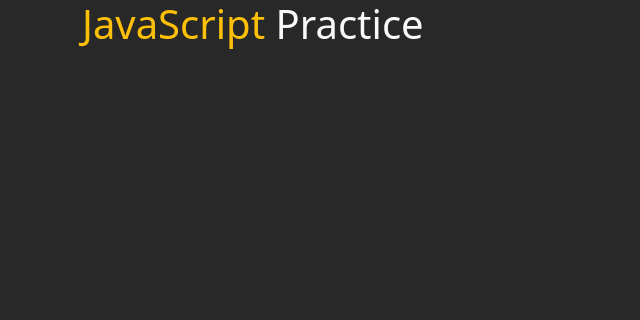
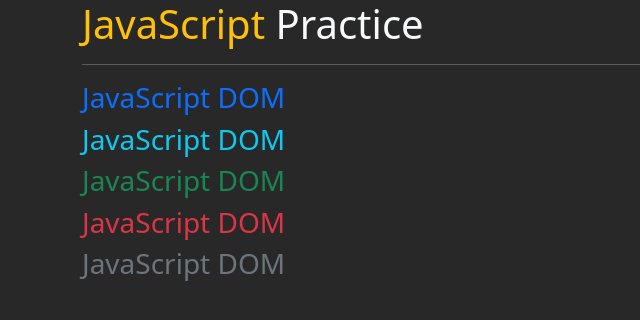
Before and after one commit to amirmohammadhassanabadi/javaScript-TopLearn, a website: page index.html in a window 1280 px wide. Shown: the whole page, without its empty margins (0-640 px from the left). Drawn offline with nearby package versions, Linux system fonts and the light colour scheme.

Commit message:
session 8 - 4

```diff
--- a/JS/index.js
+++ b/JS/index.js
@@ -1,30 +1,9 @@
-function x(a, b) {
-    if (a === undefined) {
-        a = 1;
-    }
-    if (b === undefined) {
-        b = 2;
-    }
-    return a + b;
-}
-console.log(x());
+document.getElementById("P-1").innerHTML = "JavaScript DOM";
 
-function y(a = 1, b = 2) {
-    return a + b;
-}
-console.log(y(5));
+document.getElementsByClassName("head")[0].innerHTML = "JavaScript DOM";
 
-function z() {
-    for (var i = 0; i < arguments.length; i++) {
-        console.log(arguments[i]);
-    }
-};
-z("amir", "mina", "reza");
+document.getElementsByTagName("h3")[2].innerHTML = "JavaScript DOM";
 
-function k() {
-    function m(a, b) {
-        return a + b;
-    };
-    console.log(m(3,6));
-}
-k();
+document.getElementsByName("text")[0].innerHTML = "JavaScript DOM";
+
+document.querySelectorAll("h3.test")[0].innerHTML = "JavaScript DOM";
--- a/index.html
+++ b/index.html
@@ -13,8 +13,12 @@
 <body>
     <div class="container">
         <h1 class="text-warning">JavaScript <span class="text-light">Practice</span></h1>
-
-
+        <hr>
+        <h3 id="P-1" class="text-primary"></h3>
+        <h3 class="head text-info"></h3>
+        <h3 class="text-success"></h3>
+        <h3 name="text" class="text-danger"></h3>
+        <h3 class="test text-secondary"></h3>
     </div>
 
 
```
